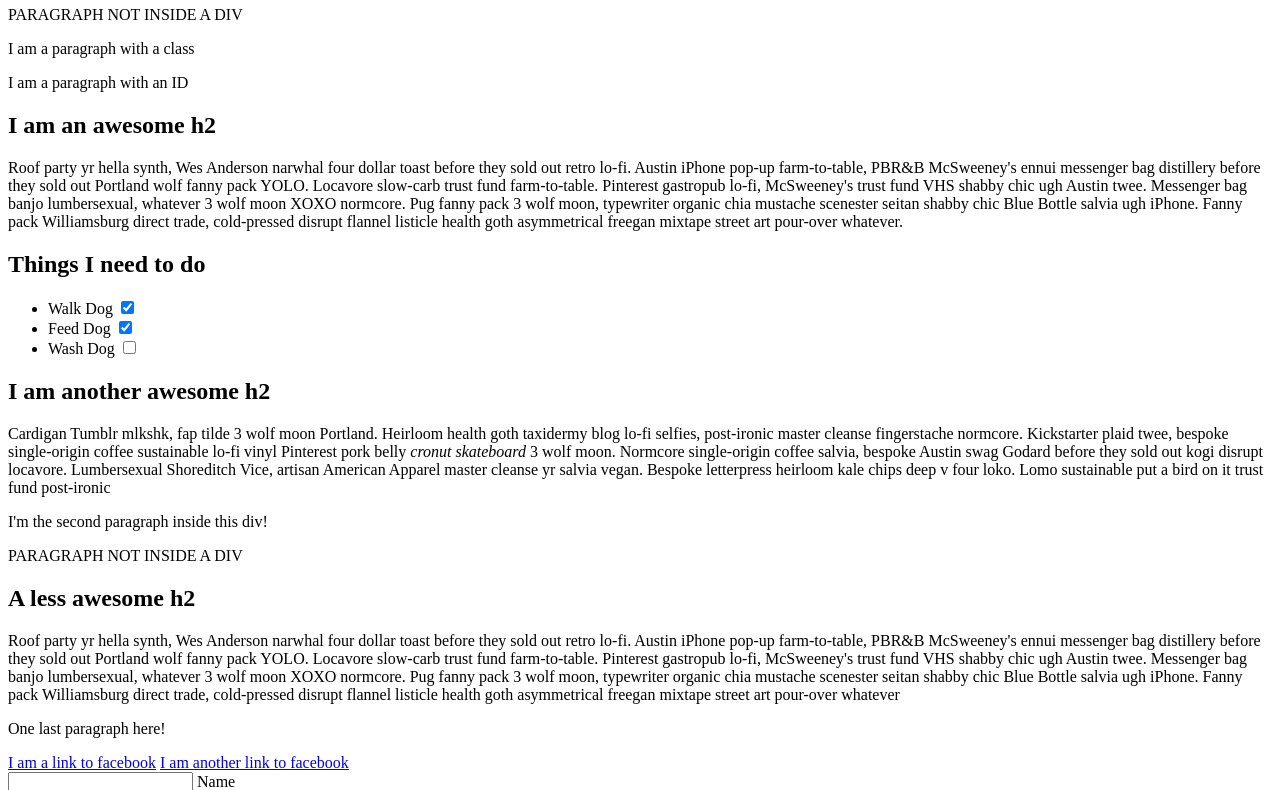
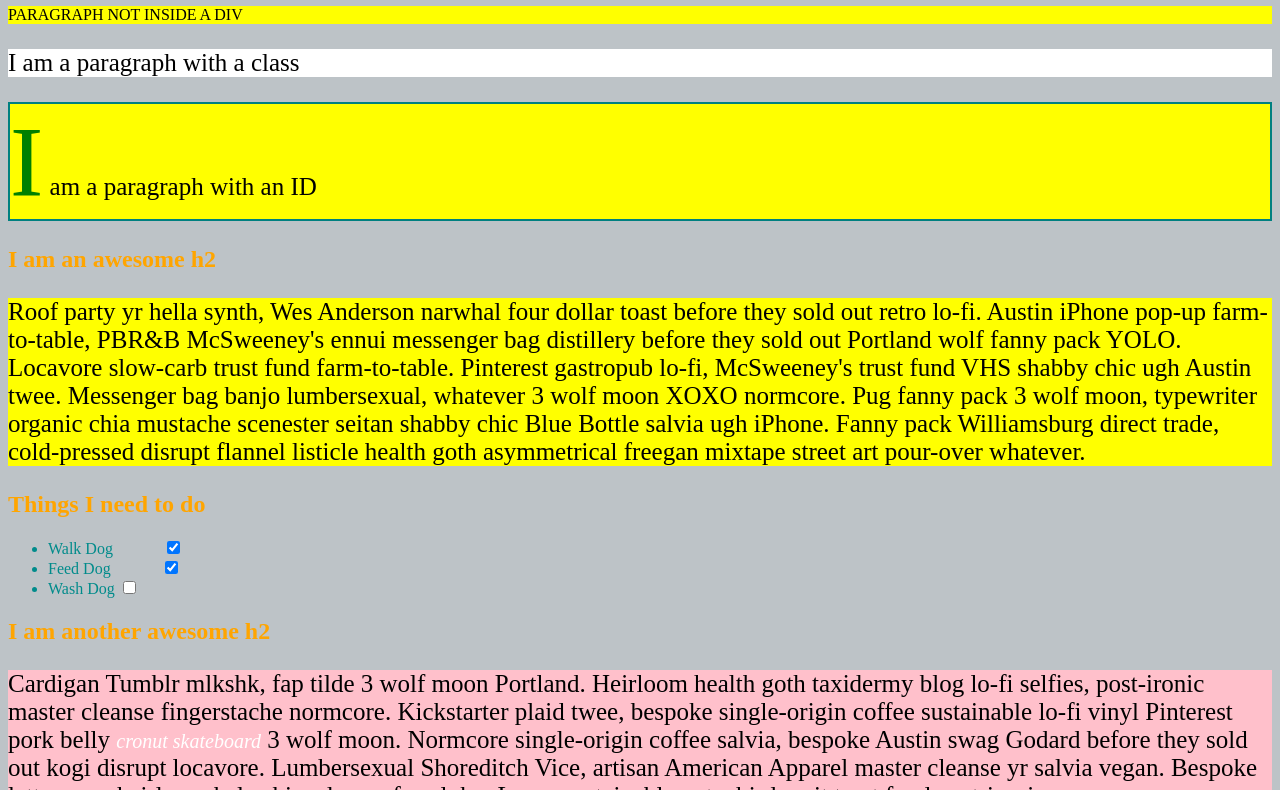
Before and after one commit to kimasgill/Projects-and-Code-Snippets, a plain HTML site: page css_exercises/selectorsExercise.html in a window 1280 px wide. Shown: the part 60-850 px from the top of the page. Drawn offline with Linux system fonts and the light colour scheme.

Commit message:
updates css instructions and provides my solutions

```diff
--- a/css_exercises/selectors.css
+++ b/css_exercises/selectors.css
@@ -2,58 +2,96 @@
 DO NOT ALTER THE EXISTING HTML TO DO THIS.  WRITE ONLY CSS!
 
 /* Give the <body> element a background of #bdc3c7*/
-
+body {
+	background-color: #bdc3c7;
+}
 
 /* Make the <h1> element #9b59b6*/
-
+h1 {
+	color: #9b59b6;
+}
 
 /* Make all <h2> elements orange */
-
+h2 {
+	color: orange;
+}
 
 /* Make all <li> elements blue(pick your own hexadecimal blue)*/
-
+li {
+	color: #008B8B;
+}
 
 /*Change the background on every paragraph to be yellow*/
+p {
+	background-color: yellow;
+}
 
-
-/*Make all inputs have a 3px red border*/
+/*Make all inputs (except the checkboxes) have a 3px red border*/
+input {
+	border: 3px solid red;
+}
 
 
 /* Give everything with the class 'hello' a white background*/
-
+.hello {
+	background-color: white;
+}
 
 /* Give the element with id 'special' a 2px solid blue border(pick your own rgb blue)*/
-
-
+#special {
+	border: 2px solid rgb(0,128,128);
+}
 /*Make all the <p>'s that are nested inside of divs 25px font(font-size: 25px)*/
-
+div p {
+	font-size: 25px;
+}
 
 /*Make only inputs with type 'text' have a gray background*/
-
+input[type="text"] {
+	background-color: gray;
+}
 
 /* Give both <p>'s inside the 3rd <div> a pink background*/
-
+div:nth-of-type(3) p {
+	background-color: pink;
+}
 
 /* Give the 2nd <p> inside the 3rd <div> a 5px white border*/
-
+div:nth-of-type(3) p:nth-of-type(2) {
+	border: 5px solid white;
+}
 
 /* Make the <em> in the 3rd <div> element white and 20px font(font-size:20px)*/
-
-
+div:nth-of-type(3) em{
+	color: white;
+	font-size: 20px;
+}
 
 /*BONUS CHALLENGES*/
 /*You may need to research some other selectors and properties*/
 
 /*Make all "checked" checkboxes have a left margin of 50px(margin-left: 50px)*/
-
+input:checked {
+	margin-left: 50px;
+}
 
 /* Make the <label> elements all UPPERCASE without changing the HTML(definitely look this one up*/
-
+label {
+	text-transform: uppercase;
+}
 
 /*Make the first letter of the element with id 'special' green and 100px font size(font-size: 100)*/
-
+#special::first-letter {
+	color: green;
+	font-size: 100px;
+}
 
 /*Make the <h1> element's color change to blue when hovered over */
-
+h1:hover {
+	color: blue;
+}
 
 /*Make the <a> element's that have been visited gray */
+a:visited {
+	color: gray;
+}
```
